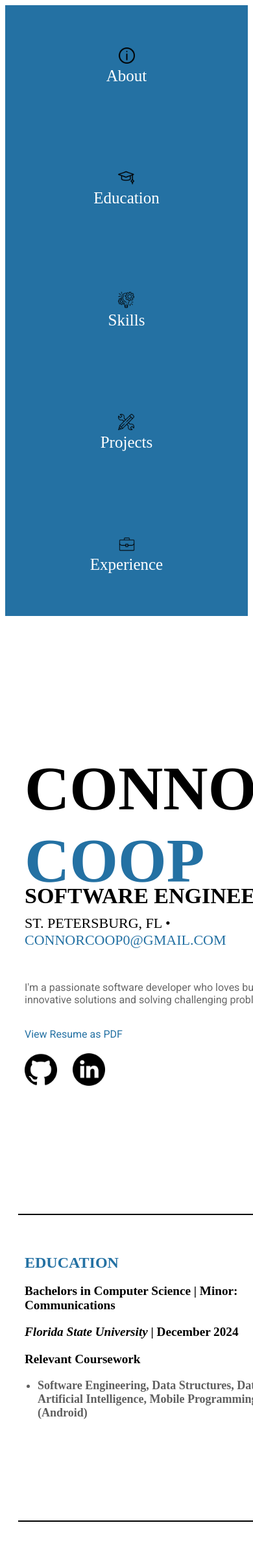
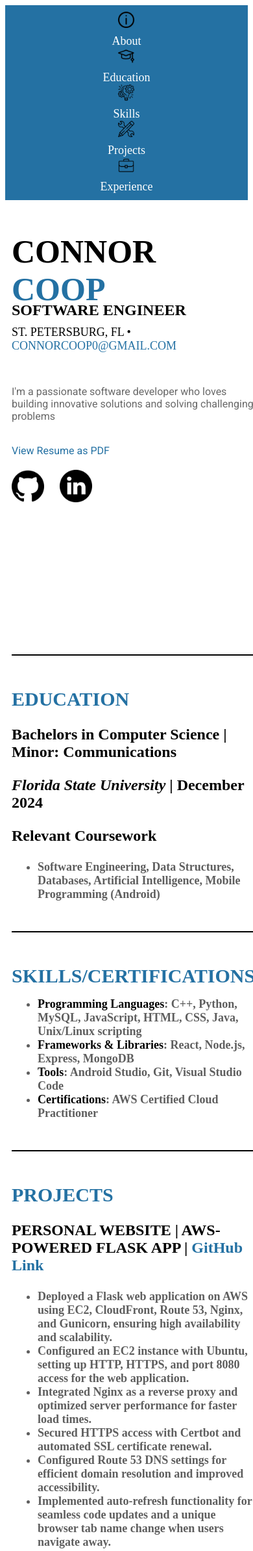
Before and after one commit to connorcoop0/connorcoopdotcom, a Flask app: page / in a window 390 px wide; the page is wider, and only the part inside the window is pictured. Shown: the top 2387 px of that part at 65% size. Run offline with Flask 3, Linux system fonts and the light colour scheme; some web fonts are replaced.

Commit message:
Update site.css

```diff
--- a/static/site.css
+++ b/static/site.css
@@ -176,56 +176,58 @@ html {
   cursor: pointer;
 }
 
-/* Add this media query to handle mobile devices */
+/* RESET FIXED HEIGHTS */
+.about-section,
+.education-section,
+.skills-section,
+.projects-section,
+.experience-section {
+  height: auto; /* Let them expand based on content */
+  margin-top: 50px;
+  display: block; /* Or display: flex if you want flex layouts, but avoid "flexbox" keyword */
+  border-bottom: 2px solid black;
+  padding-bottom: 30px; /* Extra padding to separate sections visually */
+}
+
+/* MEDIA QUERY FOR MOBILE */
 @media (max-width: 768px) {
-  .content-section {
-    padding-left: 20px;
-    padding-right: 20px;
-  }
-
-  .projects-section,
-  .experience-section {
-    margin-bottom: 40px; /* Add margin to prevent overlapping */
-  }
-
+  /* Let the sidenav become a top nav or shrink to fit */
   .sidenav {
+    position: static;
     width: 100%;
     height: auto;
-    position: relative;
+    display: flex;
+    flex-direction: row; /* Horizontal row across the top */
+    justify-content: center;
+    padding: 10px 0;
   }
 
   .sidenav a {
-    float: left;
-    padding: 15px;
+    margin: 0 10px; /* Adjust spacing between nav links */
+    font-size: 18px;
   }
 
-  .sidenav-middle {
-    display: flex;
-    flex-direction: column;
-    align-items: center;
+  /* Remove large left padding in content section */
+  .content-section {
+    padding-left: 10px;
+    padding-right: 10px;
   }
 
-  .sidenav-icon {
-    margin-bottom: 5px;
+  /* Text scaling for smaller screens */
+  .h1-custom {
+    font-size: 50px; /* Down from 96px */
   }
 
-  .about-section,
-  .education-section,
-  .skills-section,
-  .projects-section,
-  .experience-section {
-    padding: 10px;
+  .h2-custom {
+    font-size: 24px;
+    margin: -10px 0 0 0;
+  }
+
+  .h3-custom {
+    font-size: 18px;
   }
 
   .section-header {
-    font-size: 1.5em;
-  }
-
-  h3 {
-    font-size: 1.2em;
-  }
-
-  ul {
-    padding-left: 20px;
+    font-size: 30px;
   }
 }
```
